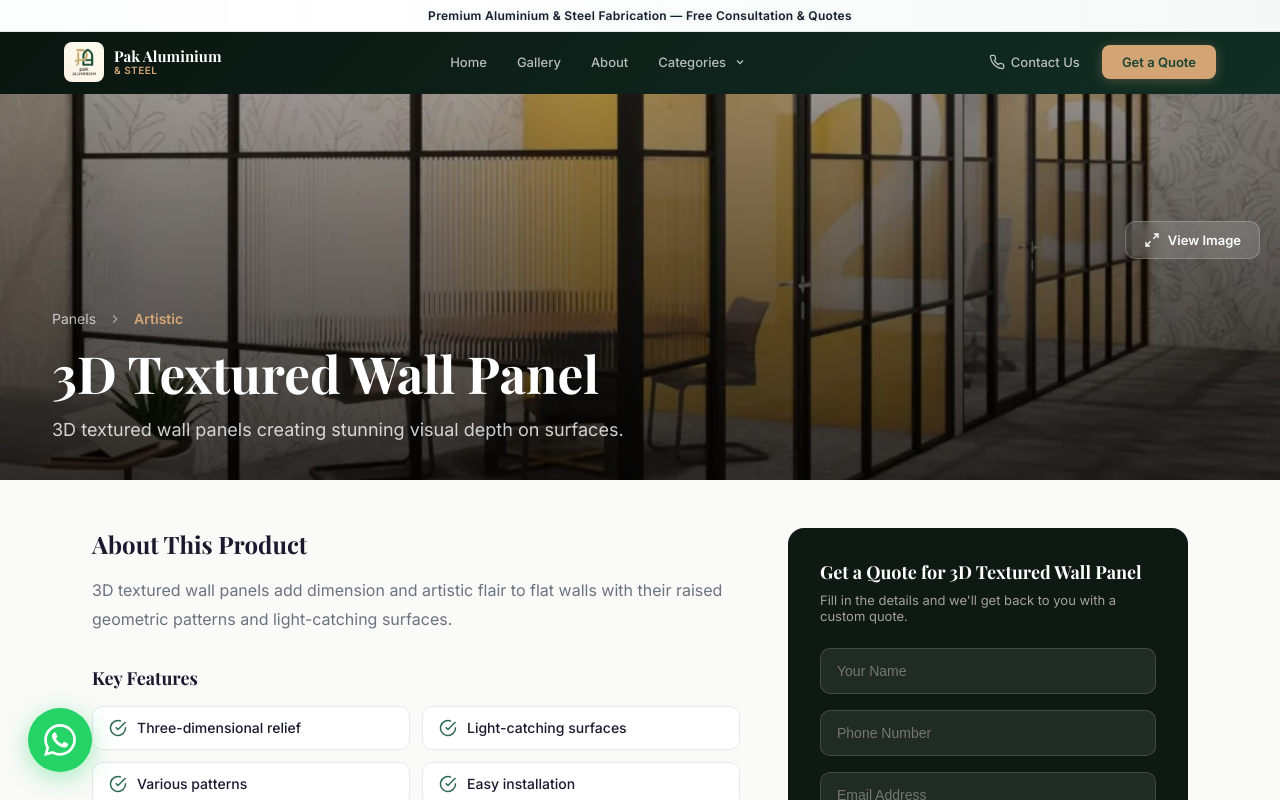
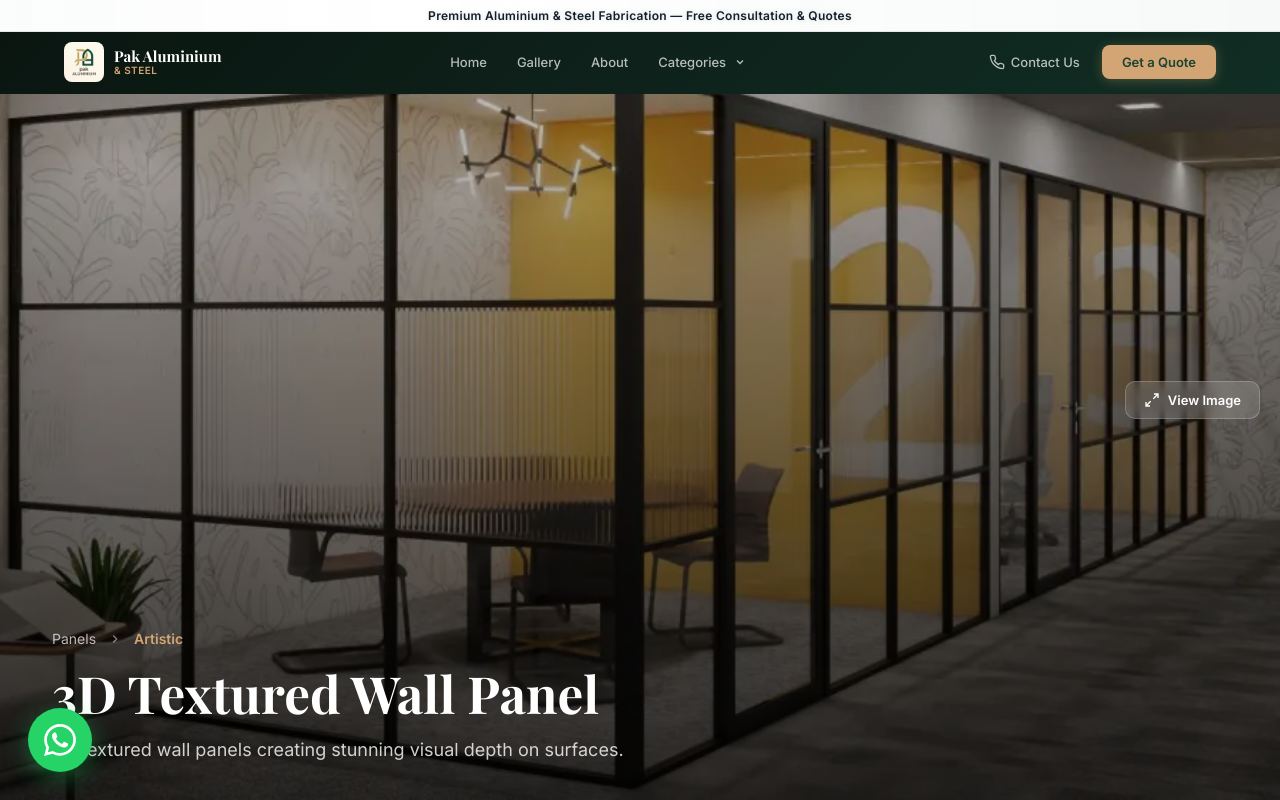
Before and after one commit to shahidburhan37-dotcom/pak-aluminium-steel, a React (Vite) app: page /product/3d-textured-wall-panel in a window 1280 px wide. Shown: the top 800 px of the page. Built offline with nearby package versions, Linux system fonts and the light colour scheme.

Commit message:
fix: product hero image full screen 100vh, no scroll needed

```diff
--- a/src/pages/ProductDetail.jsx
+++ b/src/pages/ProductDetail.jsx
@@ -78,7 +78,7 @@ export default function ProductDetail() {
   return (
     <>
       {/* Hero */}
-      <section style={{ position: 'relative', height: '60vh', minHeight: 400, overflow: 'hidden' }}>
+      <section style={{ position: 'relative', height: '100vh', overflow: 'hidden' }}>
         <img
           src={product.img}
           alt={product.name}
```
